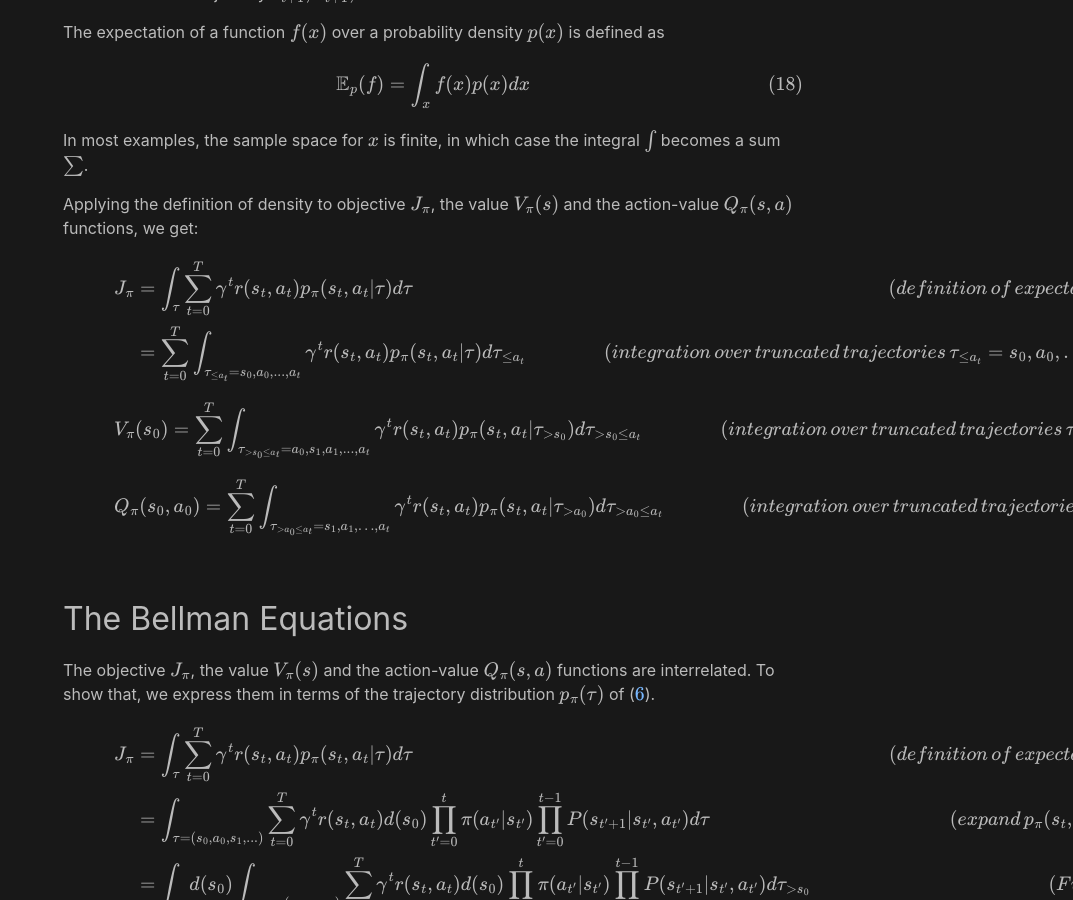
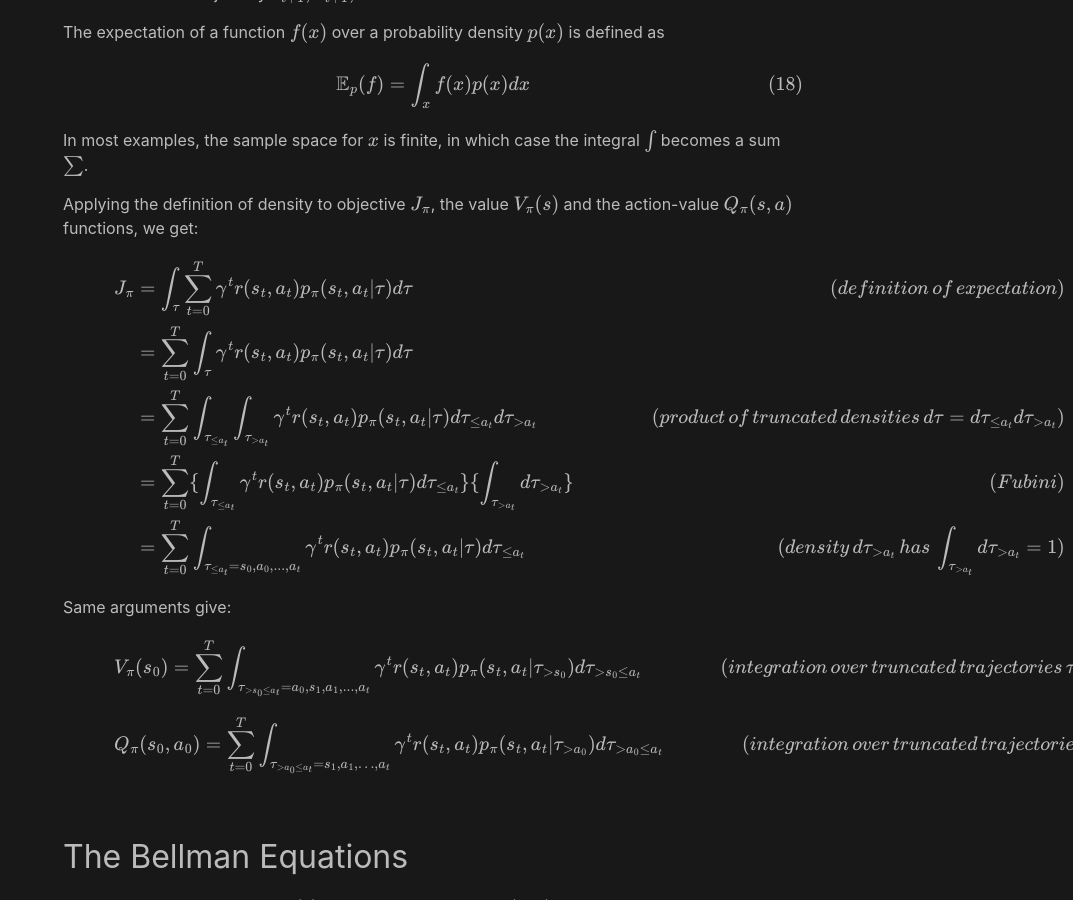
Before and after one commit to analytiq-hub/sigagent.github.io, a Jekyll site: the page built from machine_learning/_posts/2021-02-13-introduction_to_machine_learning.md, in a window 1280 px wide and 900 px high, scrolled down 5639 px. Shown: the whole window, without its empty margins (207-1280 px from the left). Built offline with Jekyll 4.4.1, drawn with Linux system fonts in a browser that asks for light colours; formulas are drawn with MathJax 3; a script that is not in the unit is left out.

Commit message:
*** empty log message ***

```diff
--- a/machine_learning/_posts/2021-02-13-introduction_to_machine_learning.md
+++ b/machine_learning/_posts/2021-02-13-introduction_to_machine_learning.md
@@ -226,11 +226,14 @@ Applying the definition of density to objective $$J_\pi$$, the value $$V_\pi(s)$
 $$
 \begin{align}
 J_\pi & = \int_\tau \sum_{t=0}^{T} \gamma^{t} r(s_t, a_t) p_\pi(s_t, a_t \vert \tau) d\tau \hspace{1cm} & (definition \, of \, expectation) \\
-& = \sum_{t=0}^{T} \int_{\tau_{\le a_t} = s_0, a_0, ... , a_t}  \gamma^{t} r(s_t, a_t) p_\pi(s_t, a_t \vert \tau) d\tau_{\le a_t} \hspace{1cm} & (integration \, over \, truncated \, trajectories \, \tau_{\le a_t} = s_0, a_0, ... , a_t) \\
+& = \sum_{t=0}^{T} \int_{\tau}  \gamma^{t} r(s_t, a_t) p_\pi(s_t, a_t \vert \tau) d\tau \hspace{1cm} \\
+& = \sum_{t=0}^{T} \int_{\tau_{\le a_t}} \int_{\tau_{> a_t}} \gamma^{t} r(s_t, a_t) p_\pi(s_t, a_t \vert \tau) d\tau_{\le a_t} d\tau_{>a_t} \hspace{1cm} & (product \, of \, truncated \, densities \, d\tau = d\tau_{\le a_t} d\tau_{>a_t}) \\
+& = \sum_{t=0}^{T} \{ \int_{\tau_{\le a_t}} \gamma^{t} r(s_t, a_t) p_\pi(s_t, a_t \vert \tau) d\tau_{\le a_t} \}\{\int_{\tau_{> a_t}} d\tau_{>a_t}\} \hspace{1cm} & (Fubini) \\
+& = \sum_{t=0}^{T} \int_{\tau_{\le a_t} = s_0, a_0, ... , a_t} \gamma^{t} r(s_t, a_t) p_\pi(s_t, a_t \vert \tau) d\tau_{\le a_t} \hspace{1cm} & (density \, d\tau_{>a_t} \, has \, \int_{\tau_{> a_t}} d\tau_{>a_t}=1) \\
 \end{align}
 $$
 
-
+Same arguments give:
 
 $$
 \begin{align}
```
